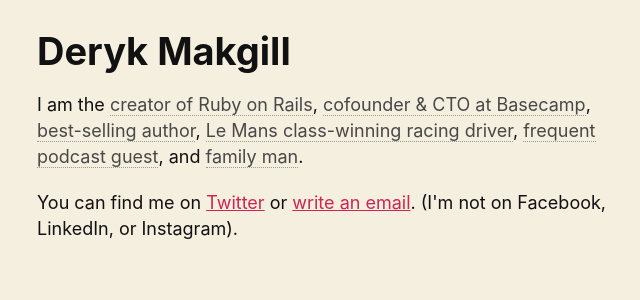
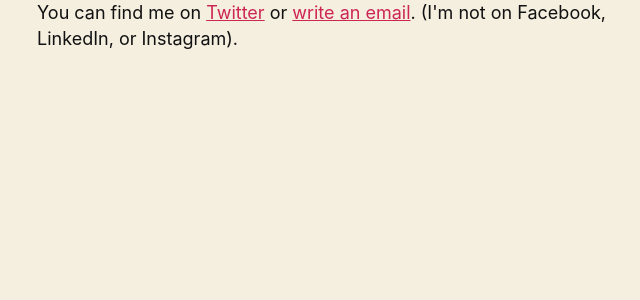
Before and after one commit to derykmakgill/matt, a Jekyll site: the page built from index.html, in a window 1280 px wide. Shown: the top 300 px of the page, without its empty margins (313-953 px from the left). Built offline with Jekyll 4.4.1, drawn with Linux system fonts in a browser that asks for light colours.

Commit message:
Update default.html

```diff
--- a/_layouts/default.html
+++ b/_layouts/default.html
@@ -202,11 +202,6 @@
 </head>
 
 <body>
-<header>
-<h1>Deryk Makgill</h1>
-
-<p class="header">I am the <a href="#rails">creator of Ruby on Rails</a>, <a href="#basecamp">cofounder &amp; CTO at Basecamp</a>, <a href="#rework">best-selling author</a>, <a href="#driver">Le Mans class-winning racing driver</a>, <a href="#podcasts">frequent podcast guest</a>, and <a href="#family">family man</a>.</p>
- </header>
 
 {{ content }}
 
```
